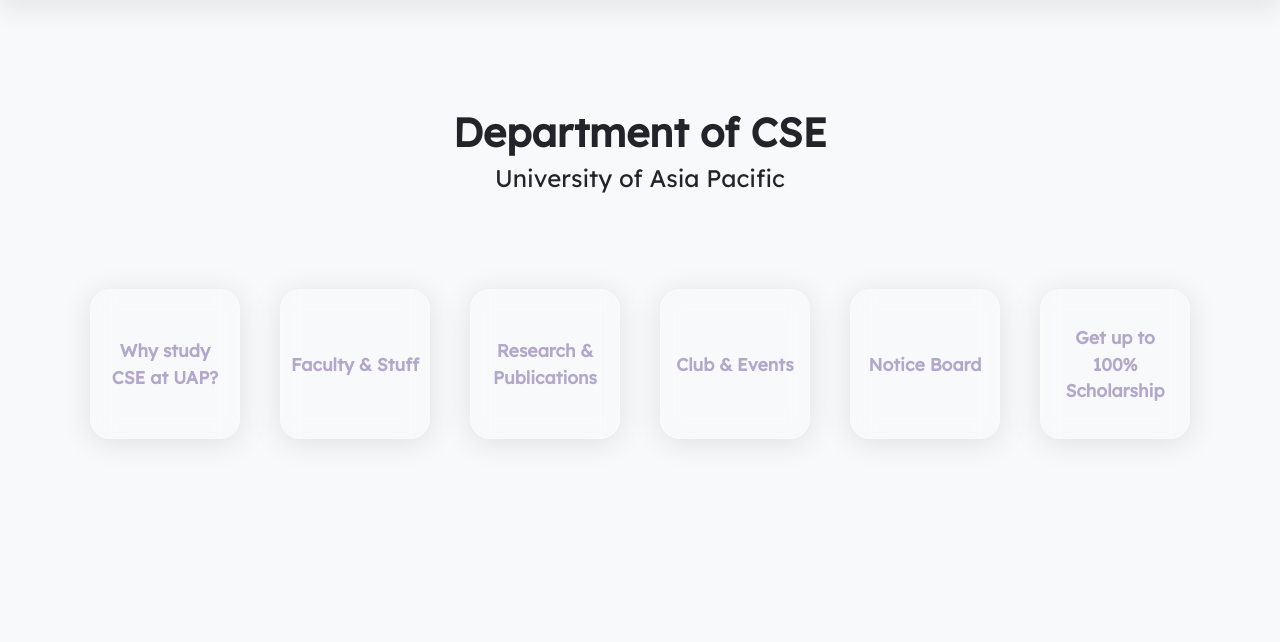
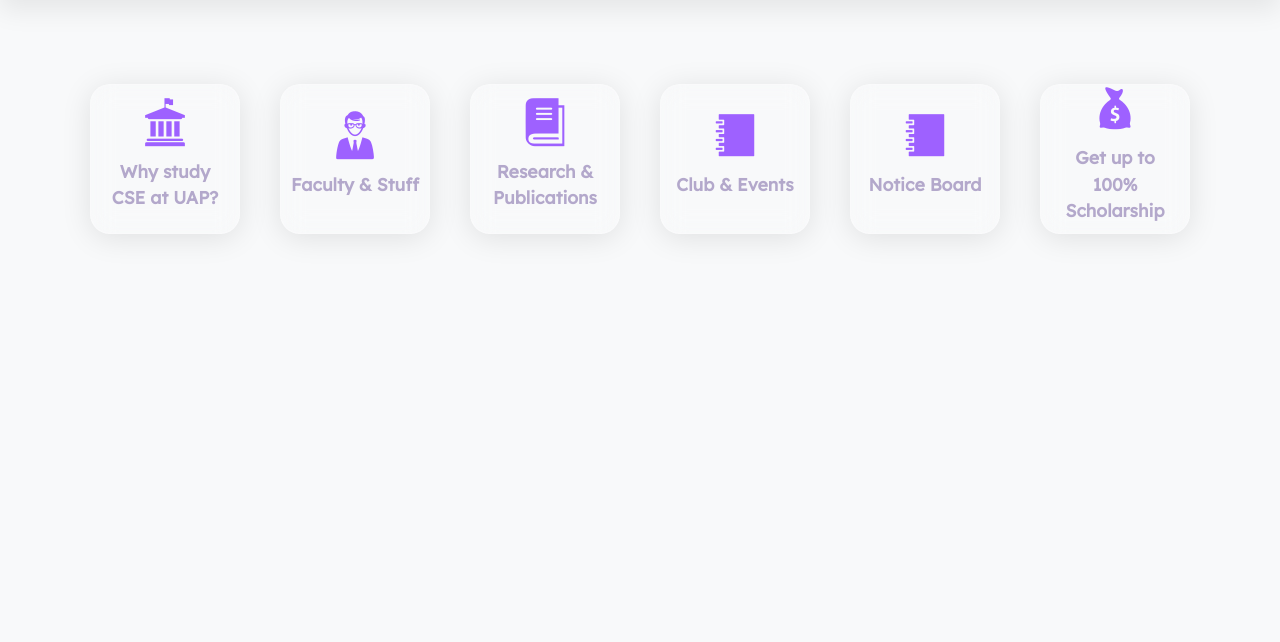
Before and after one commit to dee4git/uap_cse, a Django app: page / in a window 1280 px wide. Shown: the part 212-854 px from the top of the page. Run offline with Django 4.2, Linux system fonts and the light colour scheme.

Commit message:
first commit

```diff
--- a/static/css/homepage.css
+++ b/static/css/homepage.css
@@ -18,7 +18,17 @@
   display: flex;
   align-items: center;
   justify-content: center;
+  flex-direction: column;
   transition: transform 0.3s ease, box-shadow 0.3s ease;
+
+}
+
+.icofont{
+  font-size: 3rem;
+  color: #9e61ff;
+  display: block;
+  text-align: center;
+  margin-bottom: 2px;
 }
 
 .glass-card:hover {
--- /dev/null
+++ b/static/css/icofont.css
@@ -0,0 +1,398 @@
+/*!
+* @package IcoFont
+* @version 1.0.1
+* @author
+* @copyright 2025
+* @license - https://icofont.com/license/
+*/
+
+@font-face {
+  font-family: 'IcoFont';
+  src: url('fonts/icofont.woff2') format('woff2'),
+       url('fonts/icofont.woff') format('woff'),
+       url('fonts/icofont.ttf') format('truetype'),
+       url('fonts/icofont.eot') format('embedded-opentype'),
+       url('fonts/icofont.svg#IcoFont') format('svg');
+  font-weight: normal;
+  font-style: normal;
+}
+[class^="icofont-"], [class*=" icofont-"]
+{
+  font-family: 'IcoFont' !important;
+  speak: none;
+  font-style: normal;
+  font-weight: normal;
+  font-variant: normal;
+  text-transform: none;
+  white-space: nowrap;
+  word-wrap: normal;
+  direction: ltr;
+  line-height: 1;
+/* Better Font Rendering =========== */
+  -webkit-font-feature-settings: "liga";
+  -webkit-font-smoothing: antialiased;
+}
+
+.icofont-duotone.icofont-learn:before
+{
+  content: "\13b4d";
+}
+
+.icofont-duotone.icofont-learn:after
+{
+  content: "\13b4c";
+}
+
+.icofont-duotone.icofont-info:before
+{
+  content: "\13b47";
+}
+
+.icofont-duotone.icofont-info:after
+{
+  content: "\13b46";
+}
+
+.icofont-duotone.icofont-media:before
+{
+  content: "\13b63";
+}
+
+.icofont-duotone.icofont-media:after
+{
+  content: "\13b62";
+}
+
+.icofont-duotone.icofont-manage-user:before
+{
+  content: "\13b5e";
+}
+
+.icofont-duotone.icofont-manage-user:after
+{
+  content: "\13b5d";
+}
+
+.icofont-duotone.icofont-groups:before
+{
+  content: "\13b3f";
+}
+
+.icofont-duotone.icofont-groups:after
+{
+  content: "\13b3e";
+}
+
+.icofont-duotone.icofont-home:before
+{
+  content: "\13b41";
+}
+
+.icofont-duotone.icofont-home:after
+{
+  content: "\13b40";
+}
+
+.icofont-duotone.icofont-messaging:before
+{
+  content: "\13b67";
+}
+
+.icofont-duotone.icofont-messaging:after
+{
+  content: "\13b66";
+}
+
+.icofont-duotone.icofont-notification:before
+{
+  content: "\13d14";
+}
+
+.icofont-duotone.icofont-notification:after
+{
+  content: "\13cf5";
+}
+
+.icofont-university:before
+{
+  content: "\eaf3";
+}
+
+.icofont-paper:before
+{
+  content: "\eae5";
+}
+
+.icofont-teacher:before
+{
+  content: "\eaf0";
+}
+
+.icofont-graduate:before
+{
+  content: "\eadc";
+}
+
+.icofont-book-alt:before
+{
+  content: "\ead1";
+}
+
+.icofont-brainstorming:before
+{
+  content: "\ead3";
+}
+
+.icofont-notebook:before
+{
+  content: "\efaa";
+}
+
+.icofont-money-bag:before
+{
+  content: "\e972";
+}
+
+[class^="icofont-"].icofont-duotone,
+	[class*=" icofont-"].icofont-duotone
+{
+  position: relative;
+}
+
+[class^="icofont-"].icofont-duotone:before,
+	[class*=" icofont-"].icofont-duotone:before
+{
+  position: absolute;
+  left: 0;
+  top: 0;
+}
+
+[class^="icofont-"].icofont-duotone:after,
+	[class*=" icofont-"].icofont-duotone:after
+{
+  opacity: 0.4;
+}
+
+.icofont-xs
+{
+  font-size: .5em;
+}
+
+.icofont-sm
+{
+  font-size: .75em;
+}
+
+.icofont-md
+{
+  font-size: 1.25em;
+}
+
+.icofont-lg
+{
+  font-size: 1.5em;
+}
+
+.icofont-1x
+{
+  font-size: 1em;
+}
+
+.icofont-2x
+{
+  font-size: 2em;
+}
+
+.icofont-3x
+{
+  font-size: 3em;
+}
+
+.icofont-4x
+{
+  font-size: 4em;
+}
+
+.icofont-5x
+{
+  font-size: 5em;
+}
+
+.icofont-6x
+{
+  font-size: 6em;
+}
+
+.icofont-7x
+{
+  font-size: 7em;
+}
+
+.icofont-8x
+{
+  font-size: 8em;
+}
+
+.icofont-9x
+{
+  font-size: 9em;
+}
+
+.icofont-10x
+{
+  font-size: 10em;
+}
+
+.icofont-fw
+{
+  text-align: center;
+  width: 1.25em;
+}
+
+.icofont-ul
+{
+  list-style-type: none;
+  padding-left: 0;
+  margin-left: 0;
+}
+
+.icofont-ul > li
+{
+  position: relative;
+  line-height: 2em;
+}
+
+.icofont-ul > li .icofont
+{
+  display: inline-block;
+  vertical-align: middle;
+}
+
+.icofont-border
+{
+  border: solid 0.08em #f1f1f1;
+  border-radius: .1em;
+  padding: .2em .25em .15em;
+}
+
+.icofont-pull-left
+{
+  float: left;
+}
+
+.icofont-pull-right
+{
+  float: right;
+}
+
+.icofont.icofont-pull-left
+{
+  margin-right: .3em;
+}
+
+.icofont.icofont-pull-right
+{
+  margin-left: .3em;
+}
+
+.icofont-spin
+{
+  -webkit-animation: icofont-spin 2s infinite linear;
+  animation: icofont-spin 2s infinite linear;
+  display: inline-block;
+}
+
+.icofont-pulse
+{
+  -webkit-animation: icofont-spin 1s infinite steps(8);
+  animation: icofont-spin 1s infinite steps(8);
+  display: inline-block;
+}
+
+@-webkit-keyframes icofont-spin
+{
+  0%
+  {
+    -webkit-transform: rotate(0deg);
+    transform: rotate(0deg);
+  }
+
+  100%
+  {
+    -webkit-transform: rotate(360deg);
+    transform: rotate(360deg);
+  }
+}
+
+@keyframes icofont-spin
+{
+  0%
+  {
+    -webkit-transform: rotate(0deg);
+    transform: rotate(0deg);
+  }
+
+  100%
+  {
+    -webkit-transform: rotate(360deg);
+    transform: rotate(360deg);
+  }
+}
+
+.icofont-rotate-90
+{
+  -ms-filter: "progid:DXImageTransform.Microsoft.BasicImage(rotation=1)";
+  -webkit-transform: rotate(90deg);
+  transform: rotate(90deg);
+}
+
+.icofont-rotate-180
+{
+  -ms-filter: "progid:DXImageTransform.Microsoft.BasicImage(rotation=2)";
+  -webkit-transform: rotate(180deg);
+  transform: rotate(180deg);
+}
+
+.icofont-rotate-270
+{
+  -ms-filter: "progid:DXImageTransform.Microsoft.BasicImage(rotation=3)";
+  -webkit-transform: rotate(270deg);
+  transform: rotate(270deg);
+}
+
+.icofont-flip-horizontal
+{
+  -ms-filter: "progid:DXImageTransform.Microsoft.BasicImage(rotation=0, mirror=1)";
+  -webkit-transform: scale(-1, 1);
+  transform: scale(-1, 1);
+}
+
+.icofont-flip-vertical
+{
+  -ms-filter: "progid:DXImageTransform.Microsoft.BasicImage(rotation=2, mirror=1)";
+  -webkit-transform: scale(1, -1);
+  transform: scale(1, -1);
+}
+
+.icofont-flip-horizontal.icofont-flip-vertical
+{
+  -ms-filter: "progid:DXImageTransform.Microsoft.BasicImage(rotation=2, mirror=1)";
+  -webkit-transform: scale(-1, -1);
+  transform: scale(-1, -1);
+}
+
+:root .icofont-rotate-90,
+	:root .icofont-rotate-180,
+	:root .icofont-rotate-270,
+	:root .icofont-flip-horizontal,
+	:root .icofont-flip-vertical
+{
+  -webkit-filter: none;
+  filter: none;
+  display: inline-block;
+}
+
+.icofont-inverse
+{
+  color: #fff;
+}
--- a/templates/home.html
+++ b/templates/home.html
@@ -3,35 +3,50 @@
 
 {% block head %}
     {{ block.super }}
+    <link rel="stylesheet" href="{% static 'css/icofont.css' %}">
     <link rel="stylesheet" href="{% static 'css/homepage.css' %}">
+
 
 {% endblock %}
 
 {% block content %}
-<br><br><br>
-
-<h1 class="text-center fw-bold">Department of CSE</h1>
-<h2 class="text-center mb-5">University of Asia Pacific</h2>
-
-    <div class="container py-5">
+<div class="container py-5">
   <div class="row justify-content-center g-4">
     <div class="col-6 col-sm-4 col-md-3 col-lg-2 d-flex justify-content-center">
-      <div class="glass-card"><span class="glass-text">Why study CSE at UAP?</span></div>
+      <div class="glass-card">
+       <i class="icofont icofont-university"></i>
+        <span class="glass-text">Why study CSE at UAP?</span>
+      </div>
     </div>
     <div class="col-6 col-sm-4 col-md-3 col-lg-2 d-flex justify-content-center">
-      <div class="glass-card"><span class="glass-text">Faculty & Stuff</span></div>
+      <div class="glass-card">
+        <i class="icofont icofont-teacher"></i>
+        <span class="glass-text">Faculty & Stuff</span>
+      </div>
     </div>
     <div class="col-6 col-sm-4 col-md-3 col-lg-2 d-flex justify-content-center">
-      <div class="glass-card"><span class="glass-text">Research & Publications</span></div>
+      <div class="glass-card">
+        <i class="icofont icofont-book-alt"></i>
+        <span class="glass-text">Research & Publications</span>
+      </div>
     </div>
     <div class="col-6 col-sm-4 col-md-3 col-lg-2 d-flex justify-content-center">
-      <div class="glass-card"><span class="glass-text">Club & Events</span></div>
+      <div class="glass-card">
+        <i class="icofont icofont-notebook"></i>
+        <span class="glass-text">Club & Events</span>
+      </div>
     </div>
     <div class="col-6 col-sm-4 col-md-3 col-lg-2 d-flex justify-content-center">
-      <div class="glass-card"><span class="glass-text">Notice Board</span></div>
+      <div class="glass-card">
+      <i class="icofont icofont-notebook"></i>
+        <span class="glass-text">Notice Board</span>
+      </div>
     </div>
     <div class="col-6 col-sm-4 col-md-3 col-lg-2 d-flex justify-content-center">
-      <div class="glass-card"><span class="glass-text">Get up to 100% Scholarship</span></div>
+      <div class="glass-card">
+        <i class="icofont icofont-money-bag"></i>
+        <span class="glass-text">Get up to 100% Scholarship</span>
+      </div>
     </div>
   </div>
 </div>
```
Also changed, not shown: static/css/fonts/icofont.ttf (added), static/css/fonts/icofont.woff (added), static/css/fonts/icofont.woff2 (added), static/css/icofont.min.css (added), static/css/icofont.svg (added), static/css/icofont.ttf (added), static/css/icofont.woff (added), static/css/icofont.woff2 (added), 3 other files.
